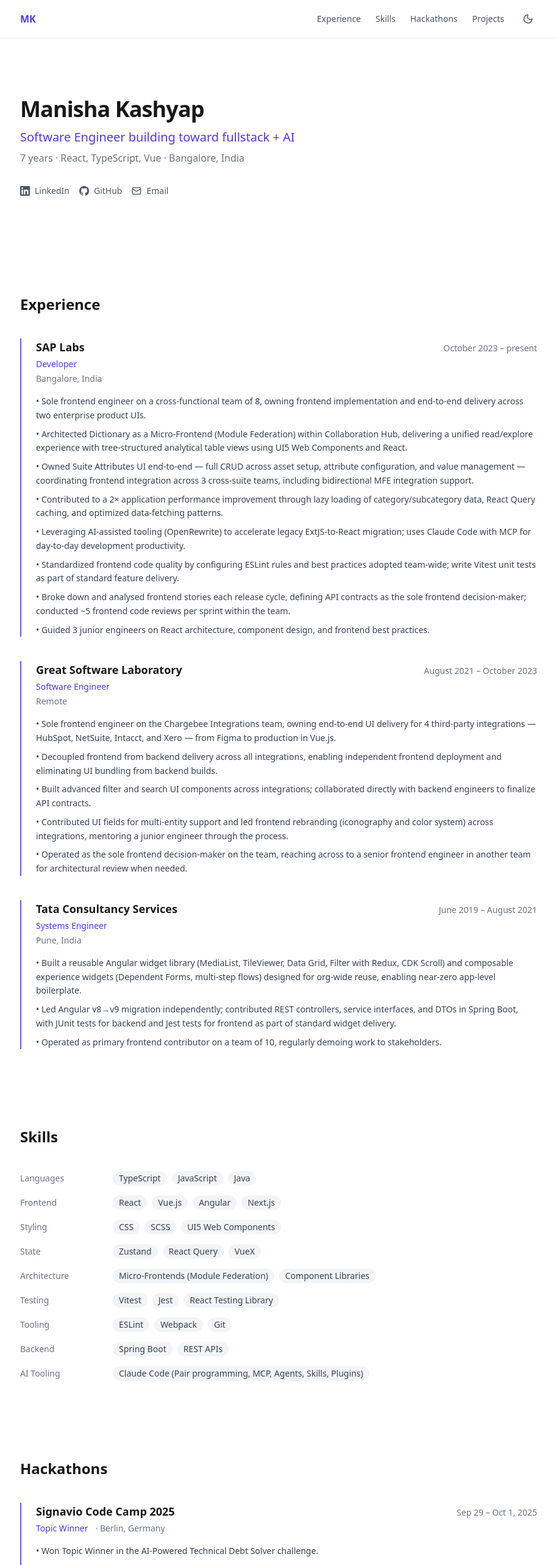
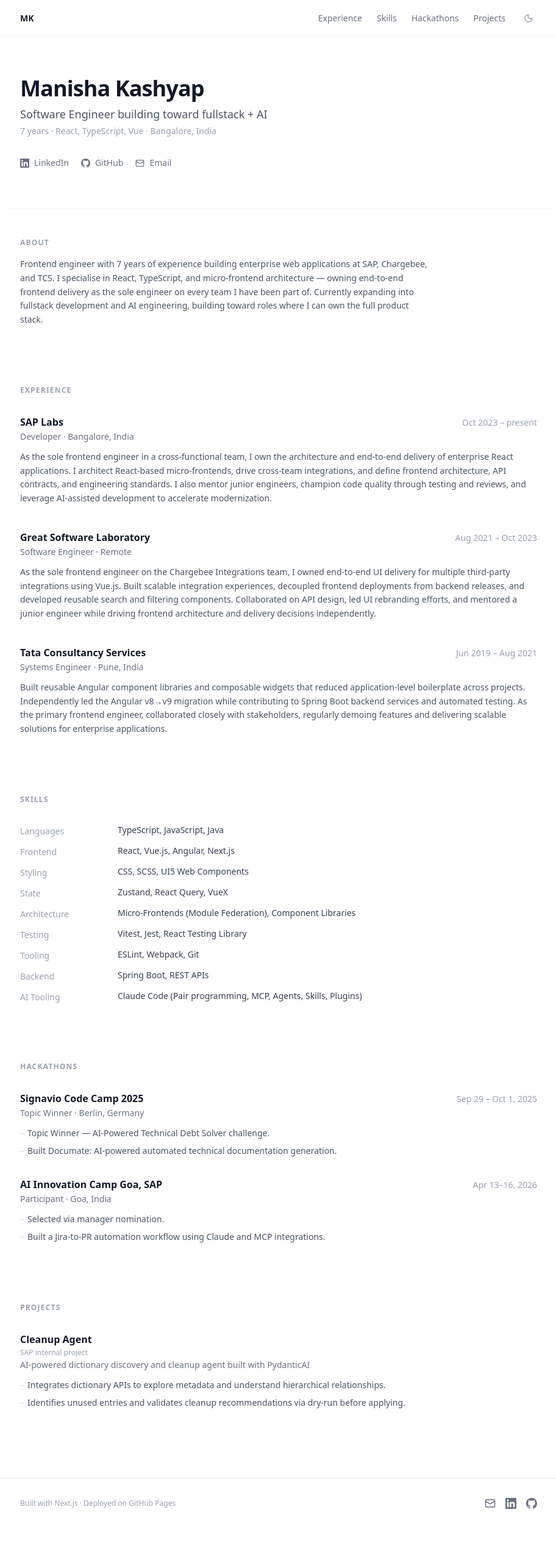
Before and after one commit to k-manisha/k-manisha.github.io, a Next.js app: page / in a window 1280 px wide. Shown: the top 2566 px of the page at 61% size, without its empty margins (183-1095 px from the left). After the commit the page ends 2506 px from the top, so only its background shows below. Built offline with nearby package versions, Linux system fonts and the light colour scheme.

Commit message:
update styling and summary  added

```diff
--- a/app/page.tsx
+++ b/app/page.tsx
@@ -1,5 +1,6 @@
 import Navbar from '@/components/Navbar'
 import Hero from '@/components/Hero'
+import About from '@/components/About'
 import Experience from '@/components/Experience'
 import Skills from '@/components/Skills'
 import Hackathons from '@/components/Hackathons'
@@ -11,6 +12,7 @@
     <main>
       <Navbar />
       <Hero />
+      <About />
       <Experience />
       <Skills />
       <Hackathons />
--- /dev/null
+++ b/components/About.tsx
@@ -0,0 +1,10 @@
+import { about } from '@/data/resume'
+
+export default function About() {
+  return (
+    <section className="max-w-4xl mx-auto px-6 py-12 border-t border-gray-100 dark:border-gray-800/60">
+      <h2 className="text-xs font-semibold uppercase tracking-widest text-gray-400 dark:text-gray-500 mb-4">About</h2>
+      <p className="text-sm text-gray-600 dark:text-gray-400 leading-relaxed max-w-2xl">{about}</p>
+    </section>
+  )
+}
--- /dev/null
+++ b/components/BulletList.tsx
@@ -0,0 +1,11 @@
+export default function BulletList({ bullets }: { bullets: string[] }) {
+  return (
+    <ul className="space-y-1.5 mt-3">
+      {bullets.map((bullet, i) => (
+        <li key={i} className="text-sm text-gray-600 dark:text-gray-400 leading-relaxed pl-3 relative before:content-['–'] before:absolute before:left-0 before:text-gray-300 dark:before:text-gray-600">
+          {bullet}
+        </li>
+      ))}
+    </ul>
+  )
+}
--- a/components/Experience.tsx
+++ b/components/Experience.tsx
@@ -1,26 +1,20 @@
 import { experience } from '@/data/resume'
+import TimelineItem from '@/components/TimelineItem'
 
 export default function Experience() {
   return (
-    <section id="experience" className="max-w-4xl mx-auto px-6 py-16">
-      <h2 className="text-2xl font-bold mb-10">Experience</h2>
+    <section id="experience" className="max-w-4xl mx-auto px-6 py-12">
+      <h2 className="text-xs font-semibold uppercase tracking-widest text-gray-400 dark:text-gray-500 mb-8">Experience</h2>
       <div className="space-y-10">
         {experience.map((item) => (
-          <div key={item.company} className="border-l-2 border-indigo-500 dark:border-indigo-400 pl-6">
-            <div className="flex flex-wrap items-baseline justify-between gap-2 mb-1">
-              <h3 className="text-lg font-semibold">{item.company}</h3>
-              <span className="text-sm text-gray-500 dark:text-gray-400">{item.period}</span>
-            </div>
-            <p className="text-sm text-indigo-600 dark:text-indigo-400 mb-1">{item.title}</p>
-            <p className="text-sm text-gray-500 dark:text-gray-400 mb-4">{item.location}</p>
-            <ul className="space-y-2">
-              {item.bullets.map((bullet, i) => (
-                <li key={i} className="text-sm text-gray-700 dark:text-gray-300 leading-relaxed">
-                  • {bullet}
-                </li>
-              ))}
-            </ul>
-          </div>
+          <TimelineItem
+            key={item.company}
+            title={item.company}
+            subtitle={item.title}
+            meta={item.location}
+            period={item.period}
+            summary={item.summary}
+          />
         ))}
       </div>
     </section>
--- a/components/Hackathons.tsx
+++ b/components/Hackathons.tsx
@@ -1,29 +1,21 @@
 import { hackathons } from '@/data/resume'
+import BulletList from '@/components/BulletList'
 
 export default function Hackathons() {
   return (
-    <section id="hackathons" className="max-w-4xl mx-auto px-6 py-16">
-      <h2 className="text-2xl font-bold mb-10">Hackathons</h2>
+    <section id="hackathons" className="max-w-4xl mx-auto px-6 py-12">
+      <h2 className="text-xs font-semibold uppercase tracking-widest text-gray-400 dark:text-gray-500 mb-8">Hackathons</h2>
       <div className="space-y-8">
         {hackathons.map((item) => (
-          <div key={item.name} className="border-l-2 border-indigo-500 dark:border-indigo-400 pl-6">
-            <div className="flex flex-wrap items-baseline justify-between gap-2 mb-1">
-              <h3 className="text-lg font-semibold">{item.name}</h3>
-              <span className="text-sm text-gray-500 dark:text-gray-400">{item.period}</span>
+          <div key={item.name}>
+            <div className="grid grid-cols-[1fr_auto] gap-x-4 items-baseline">
+              <h3 className="text-base font-semibold text-gray-900 dark:text-white">{item.name}</h3>
+              <span className="text-sm text-gray-400 dark:text-gray-500 whitespace-nowrap">{item.period}</span>
             </div>
-            <div className="flex items-center gap-3 mb-4">
-              <span className="text-sm font-medium text-indigo-600 dark:text-indigo-400">
-                {item.result}
-              </span>
-              <span className="text-sm text-gray-500 dark:text-gray-400">· {item.location}</span>
-            </div>
-            <ul className="space-y-2">
-              {item.bullets.map((bullet, i) => (
-                <li key={i} className="text-sm text-gray-700 dark:text-gray-300 leading-relaxed">
-                  • {bullet}
-                </li>
-              ))}
-            </ul>
+            <p className="text-sm text-gray-500 dark:text-gray-400 mt-0.5">
+              {item.result} · {item.location}
+            </p>
+            <BulletList bullets={item.bullets} />
           </div>
         ))}
       </div>
--- a/components/Hero.tsx
+++ b/components/Hero.tsx
@@ -4,34 +4,36 @@
 
 export default function Hero() {
   return (
-    <section className="max-w-4xl mx-auto px-6 py-24">
-      <h1 className="text-4xl font-bold tracking-tight mb-3">{hero.name}</h1>
-      <p className="text-xl text-indigo-600 dark:text-indigo-400 font-medium mb-2">
+    <section className="max-w-4xl mx-auto px-6 py-16">
+      <h1 className="text-4xl font-semibold tracking-tight text-gray-900 dark:text-white mb-2">
+        {hero.name}
+      </h1>
+      <p className="text-lg text-gray-600 dark:text-gray-400 font-normal mb-1">
         {hero.tagline}
       </p>
-      <p className="text-gray-500 dark:text-gray-400 mb-8">{hero.subline}</p>
-      <div className="flex items-center gap-4">
+      <p className="text-sm text-gray-400 dark:text-gray-500 mb-8">{hero.subline}</p>
+      <div className="flex items-center gap-5">
         <a
           href={hero.links.linkedin}
           target="_blank"
           rel="noopener noreferrer"
-          className="flex items-center gap-2 text-sm text-gray-600 dark:text-gray-400 hover:text-indigo-600 dark:hover:text-indigo-400 transition-colors"
+          className="flex items-center gap-2 text-sm text-gray-500 dark:text-gray-400 hover:text-gray-900 dark:hover:text-white transition-colors"
         >
-          <LinkedInIcon size={16} /> LinkedIn
+          <LinkedInIcon size={15} /> LinkedIn
         </a>
         <a
           href={hero.links.github}
           target="_blank"
           rel="noopener noreferrer"
-          className="flex items-center gap-2 text-sm text-gray-600 dark:text-gray-400 hover:text-indigo-600 dark:hover:text-indigo-400 transition-colors"
+          className="flex items-center gap-2 text-sm text-gray-500 dark:text-gray-400 hover:text-gray-900 dark:hover:text-white transition-colors"
         >
-          <GitHubIcon size={16} /> GitHub
+          <GitHubIcon size={15} /> GitHub
         </a>
         <a
           href={`mailto:${hero.links.email}`}
-          className="flex items-center gap-2 text-sm text-gray-600 dark:text-gray-400 hover:text-indigo-600 dark:hover:text-indigo-400 transition-colors"
+          className="flex items-center gap-2 text-sm text-gray-500 dark:text-gray-400 hover:text-gray-900 dark:hover:text-white transition-colors"
         >
-          <Mail size={16} /> Email
+          <Mail size={15} /> Email
         </a>
       </div>
     </section>
--- a/components/Navbar.tsx
+++ b/components/Navbar.tsx
@@ -19,9 +19,9 @@
   useEffect(() => setMounted(true), [])
 
   return (
-    <nav className="sticky top-0 z-50 w-full border-b border-gray-200 dark:border-gray-800 bg-white/80 dark:bg-[#0a0a0a]/80 backdrop-blur-sm">
+    <nav className="sticky top-0 z-50 w-full border-b border-gray-100 dark:border-gray-800/60 bg-white/90 dark:bg-[#0a0a0a]/90 backdrop-blur-sm">
       <div className="max-w-4xl mx-auto px-6 py-4 flex items-center justify-between">
-        <span className="font-semibold text-indigo-600 dark:text-indigo-400">MK</span>
+        <span className="text-sm font-semibold text-gray-900 dark:text-white">MK</span>
 
         {/* Desktop nav */}
         <div className="hidden sm:flex items-center gap-6">
@@ -29,7 +29,7 @@
             <a
               key={link.href}
               href={link.href}
-              className="text-sm text-gray-600 dark:text-gray-400 hover:text-indigo-600 dark:hover:text-indigo-400 transition-colors"
+              className="text-sm text-gray-500 dark:text-gray-400 hover:text-gray-900 dark:hover:text-white transition-colors"
             >
               {link.label}
             </a>
@@ -37,10 +37,10 @@
           {mounted && (
             <button
               onClick={() => setTheme(theme === 'dark' ? 'light' : 'dark')}
-              className="p-1.5 rounded-md text-gray-600 dark:text-gray-400 hover:text-indigo-600 dark:hover:text-indigo-400 transition-colors"
+              className="p-1.5 rounded-md text-gray-400 dark:text-gray-500 hover:text-gray-900 dark:hover:text-white transition-colors"
               aria-label="Toggle theme"
             >
-              {theme === 'dark' ? <Sun size={18} /> : <Moon size={18} />}
+              {theme === 'dark' ? <Sun size={16} /> : <Moon size={16} />}
             </button>
           )}
         </div>
@@ -50,32 +50,32 @@
           {mounted && (
             <button
               onClick={() => setTheme(theme === 'dark' ? 'light' : 'dark')}
-              className="p-1.5 rounded-md text-gray-600 dark:text-gray-400 hover:text-indigo-600 dark:hover:text-indigo-400 transition-colors"
+              className="p-1.5 rounded-md text-gray-400 hover:text-gray-900 dark:hover:text-white transition-colors"
               aria-label="Toggle theme"
             >
-              {theme === 'dark' ? <Sun size={18} /> : <Moon size={18} />}
+              {theme === 'dark' ? <Sun size={16} /> : <Moon size={16} />}
             </button>
           )}
           <button
             onClick={() => setMenuOpen(!menuOpen)}
-            className="p-1.5 rounded-md text-gray-600 dark:text-gray-400 hover:text-indigo-600 dark:hover:text-indigo-400 transition-colors"
+            className="p-1.5 rounded-md text-gray-400 hover:text-gray-900 dark:hover:text-white transition-colors"
             aria-label="Toggle menu"
           >
-            {menuOpen ? <X size={18} /> : <Menu size={18} />}
+            {menuOpen ? <X size={16} /> : <Menu size={16} />}
           </button>
         </div>
       </div>
 
-      {/* Mobile dropdown menu */}
+      {/* Mobile dropdown */}
       {menuOpen && (
-        <div className="sm:hidden border-t border-gray-200 dark:border-gray-800 bg-white/95 dark:bg-[#0a0a0a]/95">
+        <div className="sm:hidden border-t border-gray-100 dark:border-gray-800/60 bg-white/95 dark:bg-[#0a0a0a]/95">
           <div className="max-w-4xl mx-auto px-6 py-3 flex flex-col gap-3">
             {navLinks.map((link) => (
               <a
                 key={link.href}
                 href={link.href}
                 onClick={() => setMenuOpen(false)}
-                className="text-sm text-gray-600 dark:text-gray-400 hover:text-indigo-600 dark:hover:text-indigo-400 transition-colors py-1"
+                className="text-sm text-gray-500 dark:text-gray-400 hover:text-gray-900 dark:hover:text-white transition-colors py-1"
               >
                 {link.label}
               </a>
--- a/components/Projects.tsx
+++ b/components/Projects.tsx
@@ -1,29 +1,33 @@
 import { projects } from '@/data/resume'
 import { ExternalLink } from 'lucide-react'
 import { GitHubIcon } from '@/components/icons'
+import BulletList from '@/components/BulletList'
 
 export default function Projects() {
   return (
-    <section id="projects" className="max-w-4xl mx-auto px-6 py-16">
-      <h2 className="text-2xl font-bold mb-10">Projects</h2>
-      <div className="space-y-6">
+    <section id="projects" className="max-w-4xl mx-auto px-6 py-12">
+      <h2 className="text-xs font-semibold uppercase tracking-widest text-gray-400 dark:text-gray-500 mb-8">Projects</h2>
+      <div className="space-y-8">
         {projects.map((project) => (
-          <div
-            key={project.name}
-            className="p-6 rounded-lg border border-gray-200 dark:border-gray-800 hover:border-indigo-400 dark:hover:border-indigo-500 transition-colors"
-          >
-            <div className="flex flex-wrap items-start justify-between gap-2 mb-1">
-              <h3 className="text-lg font-semibold">{project.name}</h3>
-              <div className="flex items-center gap-3">
+          <div key={project.name}>
+            <div className="flex items-start justify-between gap-4">
+              <div>
+                <h3 className="text-base font-semibold text-gray-900 dark:text-white">{project.name}</h3>
+                {project.note && (
+                  <p className="text-xs text-gray-400 dark:text-gray-500 mt-0.5">{project.note}</p>
+                )}
+                <p className="text-sm text-gray-500 dark:text-gray-400 mt-0.5">{project.description}</p>
+              </div>
+              <div className="flex items-center gap-3 shrink-0 mt-0.5">
                 {project.githubUrl && (
                   <a
                     href={project.githubUrl}
                     target="_blank"
                     rel="noopener noreferrer"
-                    className="text-gray-500 hover:text-indigo-600 dark:hover:text-indigo-400 transition-colors"
+                    className="text-gray-400 hover:text-gray-900 dark:hover:text-white transition-colors"
                     aria-label="GitHub"
                   >
-                    <GitHubIcon size={16} />
+                    <GitHubIcon size={15} />
                   </a>
                 )}
                 {project.liveUrl && (
@@ -31,25 +35,15 @@
                     href={project.liveUrl}
                     target="_blank"
                     rel="noopener noreferrer"
-                    className="text-gray-500 hover:text-indigo-600 dark:hover:text-indigo-400 transition-colors"
+                    className="text-gray-400 hover:text-gray-900 dark:hover:text-white transition-colors"
                     aria-label="Live demo"
                   >
-                    <ExternalLink size={16} />
+                    <ExternalLink size={15} />
                   </a>
                 )}
               </div>
             </div>
-            {project.note && (
-              <p className="text-xs text-gray-400 dark:text-gray-500 mb-2 italic">{project.note}</p>
-            )}
-            <p className="text-sm text-indigo-600 dark:text-indigo-400 mb-3">{project.description}</p>
-            <ul className="space-y-1">
-              {project.bullets.map((bullet, i) => (
-                <li key={i} className="text-sm text-gray-700 dark:text-gray-300 leading-relaxed">
-                  • {bullet}
-                </li>
-              ))}
-            </ul>
+            <BulletList bullets={project.bullets} />
           </div>
         ))}
       </div>
--- a/components/Skills.tsx
+++ b/components/Skills.tsx
@@ -2,24 +2,17 @@
 
 export default function Skills() {
   return (
-    <section id="skills" className="max-w-4xl mx-auto px-6 py-16">
-      <h2 className="text-2xl font-bold mb-10">Skills</h2>
-      <div className="space-y-4">
+    <section id="skills" className="max-w-4xl mx-auto px-6 py-12">
+      <h2 className="text-xs font-semibold uppercase tracking-widest text-gray-400 dark:text-gray-500 mb-8">Skills</h2>
+      <div className="space-y-3">
         {skills.map((group) => (
-          <div key={group.label} className="flex flex-wrap gap-x-6 gap-y-1">
-            <span className="w-32 shrink-0 text-sm font-medium text-gray-500 dark:text-gray-400 pt-0.5">
+          <div key={group.label} className="grid grid-cols-[9rem_1fr] gap-x-4">
+            <span className="text-sm text-gray-400 dark:text-gray-500 pt-0.5 shrink-0">
               {group.label}
             </span>
-            <div className="flex flex-wrap gap-2">
-              {group.values.map((value) => (
-                <span
-                  key={value}
-                  className="text-sm px-2.5 py-0.5 rounded-full bg-gray-100 dark:bg-gray-800 text-gray-700 dark:text-gray-300"
-                >
-                  {value}
-                </span>
-              ))}
-            </div>
+            <span className="text-sm text-gray-700 dark:text-gray-300">
+              {group.values.join(', ')}
+            </span>
           </div>
         ))}
       </div>
--- /dev/null
+++ b/components/TimelineItem.tsx
@@ -0,0 +1,22 @@
+type TimelineItemProps = {
+  title: string
+  subtitle: string
+  meta: string
+  period: string
+  summary: string
+}
+
+export default function TimelineItem({ title, subtitle, meta, period, summary }: TimelineItemProps) {
+  return (
+    <div>
+      <div className="grid grid-cols-[1fr_auto] gap-x-4 items-baseline mb-0.5">
+        <h3 className="text-base font-semibold text-gray-900 dark:text-white">{title}</h3>
+        <span className="text-sm text-gray-400 dark:text-gray-500 whitespace-nowrap">{period}</span>
+      </div>
+      <p className="text-sm text-gray-500 dark:text-gray-400 mb-3">
+        {subtitle} · {meta}
+      </p>
+      <p className="text-sm text-gray-600 dark:text-gray-400 leading-relaxed">{summary}</p>
+    </div>
+  )
+}
--- a/data/resume.ts
+++ b/data/resume.ts
@@ -9,11 +9,15 @@
   },
 }
 
+export const about =
+  'Frontend engineer with 7 years of experience building enterprise web applications at SAP, Chargebee, and TCS. I specialise in React, TypeScript, and micro-frontend architecture — owning end-to-end frontend delivery as the sole engineer on every team I have been part of. Currently expanding into fullstack development and AI engineering, building toward roles where I can own the full product stack.'
+
 export type ExperienceItem = {
   company: string
   title: string
   period: string
   location: string
+  summary: string
   bullets: string[]
 }
 
@@ -21,8 +25,9 @@
   {
     company: 'SAP Labs',
     title: 'Developer',
-    period: 'October 2023 – present',
+    period: 'Oct 2023 – present',
     location: 'Bangalore, India',
+    summary: 'As the sole frontend engineer in a cross-functional team, I own the architecture and end-to-end delivery of enterprise React applications. I architect React-based micro-frontends, drive cross-team integrations, and define frontend architecture, API contracts, and engineering standards. I also mentor junior engineers, champion code quality through testing and reviews, and leverage AI-assisted development to accelerate modernization.',
     bullets: [
       'Sole frontend engineer on a cross-functional team of 8, owning frontend implementation and end-to-end delivery across two enterprise product UIs.',
       'Architected Dictionary as a Micro-Frontend (Module Federation) within Collaboration Hub, delivering a unified read/explore experience with tree-structured analytical table views using UI5 Web Components and React.',
@@ -37,8 +42,9 @@
   {
     company: 'Great Software Laboratory',
     title: 'Software Engineer',
-    period: 'August 2021 – October 2023',
+    period: 'Aug 2021 – Oct 2023',
     location: 'Remote',
+    summary: 'As the sole frontend engineer on the Chargebee Integrations team, I owned end-to-end UI delivery for multiple third-party integrations using Vue.js. Built scalable integration experiences, decoupled frontend deployments from backend releases, and developed reusable search and filtering components. Collaborated on API design, led UI rebranding efforts, and mentored a junior engineer while driving frontend architecture and delivery decisions independently.',
     bullets: [
       'Sole frontend engineer on the Chargebee Integrations team, owning end-to-end UI delivery for 4 third-party integrations — HubSpot, NetSuite, Intacct, and Xero — from Figma to production in Vue.js.',
       'Decoupled frontend from backend delivery across all integrations, enabling independent frontend deployment and eliminating UI bundling from backend builds.',
@@ -50,8 +56,9 @@
   {
     company: 'Tata Consultancy Services',
     title: 'Systems Engineer',
-    period: 'June 2019 – August 2021',
+    period: 'Jun 2019 – Aug 2021',
     location: 'Pune, India',
+    summary: 'Built reusable Angular component libraries and composable widgets that reduced application-level boilerplate across projects. Independently led the Angular v8→v9 migration while contributing to Spring Boot backend services and automated testing. As the primary frontend engineer, collaborated closely with stakeholders, regularly demoing features and delivering scalable solutions for enterprise applications.',
     bullets: [
       'Built a reusable Angular widget library (MediaList, TileViewer, Data Grid, Filter with Redux, CDK Scroll) and composable experience widgets (Dependent Forms, multi-step flows) designed for org-wide reuse, enabling near-zero app-level boilerplate.',
       'Led Angular v8→v9 migration independently; contributed REST controllers, service interfaces, and DTOs in Spring Boot, with JUnit tests for backend and Jest tests for frontend as part of standard widget delivery.',
@@ -92,9 +99,8 @@
     location: 'Berlin, Germany',
     period: 'Sep 29 – Oct 1, 2025',
     bullets: [
-      'Won Topic Winner in the AI-Powered Technical Debt Solver challenge.',
-      'Built Documate: AI-powered solution for automated technical documentation generation.',
-      'Rapidly prototyped and demonstrated the solution using AI-assisted development tools.',
+      'Topic Winner — AI-Powered Technical Debt Solver challenge.',
+      'Built Documate: AI-powered automated technical documentation generation.',
     ],
   },
   {
@@ -103,9 +109,8 @@
     location: 'Goa, India',
     period: 'Apr 13–16, 2026',
     bullets: [
-      "Selected via manager nomination for SAP's AI Innovation Camp and Hackathon.",
-      'Built frontend and backend components for an AI-driven Jira-to-PR automation workflow.',
-      'Utilised Claude and MCP integrations to streamline requirement analysis and code generation.',
+      'Selected via manager nomination.',
+      'Built a Jira-to-PR automation workflow using Claude and MCP integrations.',
     ],
   },
 ]
@@ -123,11 +128,10 @@
   {
     name: 'Cleanup Agent',
     note: 'SAP internal project',
-    description: 'AI-powered dictionary discovery and cleanup agent',
+    description: 'AI-powered dictionary discovery and cleanup agent built with PydanticAI',
     bullets: [
-      'Built with PydanticAI, integrating dictionary APIs to accelerate onboarding.',
-      'Enables users to explore metadata, understand hierarchical relationships, and identify unused entries.',
-      'Validates cleanup recommendations through dry-run execution before applying changes.',
+      'Integrates dictionary APIs to explore metadata and understand hierarchical relationships.',
+      'Identifies unused entries and validates cleanup recommendations via dry-run before applying.',
     ],
   },
 ]
```
